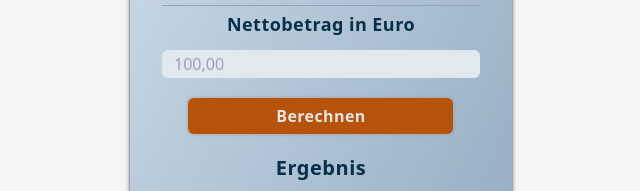
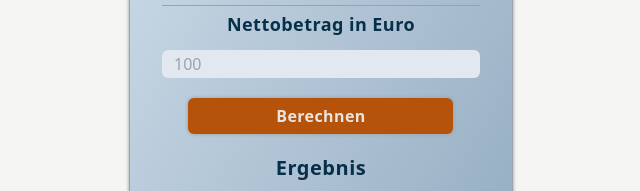
Before and after one commit to pozniej-znajde-wolne-haslo/MwSt.-Rechner_Tailwind, a website: page dist/index.html in a window 1280 px wide. Shown: the part 307-498 px from the top of the page, 319-959 px from the left. Drawn offline with Linux system fonts and the light colour scheme.

Commit message:
corrects input placeholder

```diff
--- a/dist/index.html
+++ b/dist/index.html
@@ -40,7 +40,7 @@
 
           <div class="flex flex-col gap-2 mt-1">
             <p id="typeOfCalculation" class="text-center text-lg font-bold tracking-wide mb-1">Nettobetrag in Euro</p>
-            <input type="number" id="inputSum" name="inputSum" placeholder="100,00"
+            <input type="number" id="inputSum" name="inputSum" placeholder="100"
               class="bg-slate-200 rounded-md py-0.5 pl-3">
           </div>
 
```
